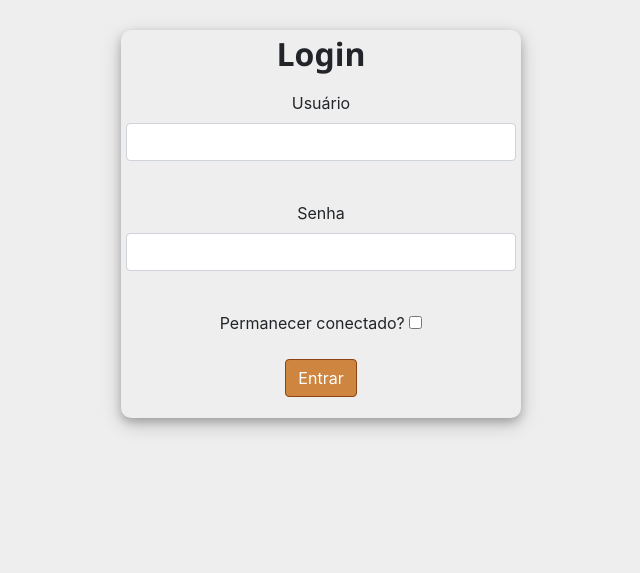
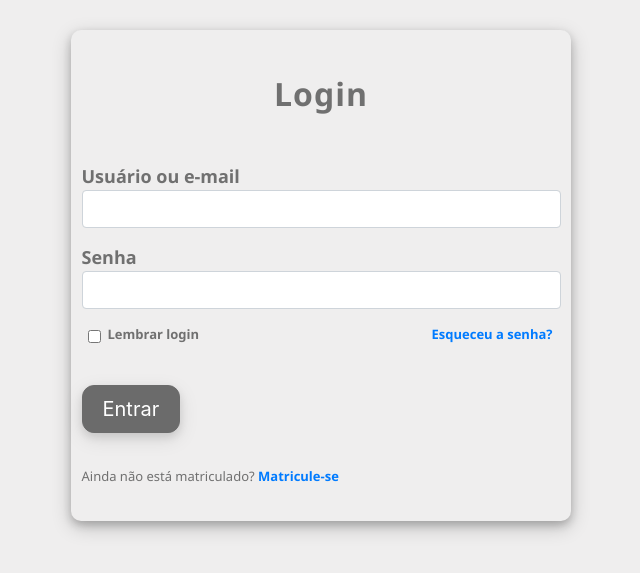
Before and after one commit to caioguedesam/skoolit_engsoft, a Flask app: page /auth/login in a window 1280 px wide. Shown: the top 573 px of the page, without its empty margins (319-959 px from the left). Run offline with Flask 2, Linux system fonts and the light colour scheme; some libraries are stand-ins or nearby versions.

Commit message:
Design login quase pronto - Página de login quase idêntica à idealizada, restam: 	- Logo 	- Fonte correta (está usando uma muito parecida) 	- Design das mensagens de erro (estão no formato padrão)

```diff
--- a/skoolit/auth/static/login.css
+++ b/skoolit/auth/static/login.css
@@ -16,14 +16,25 @@ body {
 h2 {
   font-family: 'Segoe UI', Tahoma, Geneva, Verdana, sans-serif;
   font-weight: bold;
-  font-weight: 700; }
+  font-weight: 700;
+  color: #707070;
+  margin-top: 40px;
+  margin-bottom: 40px;
+  letter-spacing: 1px; }
 
 #login_form {
   margin-top: 10px;
   margin-bottom: 0; }
 
+.formLabel {
+  color: #707070;
+  font-family: 'Segoe UI', Tahoma, Geneva, Verdana, sans-serif;
+  font-weight: bold;
+  font-weight: 700;
+  font-size: large; }
+
 #login_box {
-  max-width: 400px;
+  max-width: 500px;
   margin: auto;
   margin-top: 30px;
   border-width: 0px !important;
@@ -34,7 +45,40 @@ h2 {
   padding: 5px; }
 
 .btn {
-  background-color: peru;
-  border-color: saddlebrown; }
+  background-color: #6B6B6B;
+  border-color: #6B6B6B;
+  padding-left: 20px;
+  padding-right: 20px;
+  border-radius: 12px;
+  box-shadow: 0 4px 8px 0 rgba(0, 0, 0, 0.1), 0 6px 20px 0 rgba(0, 0, 0, 0.1); }
+
+#lembrese {
+  font-family: 'Segoe UI', Tahoma, Geneva, Verdana, sans-serif;
+  font-weight: 700;
+  font-size: small;
+  color: #707070;
+  margin-left: 10px; }
+
+#esqueceu {
+  font-family: 'Segoe UI', Tahoma, Geneva, Verdana, sans-serif;
+  font-weight: 700;
+  font-size: small;
+  color: #707070; }
+
+#esqueceu a:link {
+  color: #707070; }
+
+#lowerLoginBox {
+  margin-bottom: 30px; }
+
+#lowerLoginBox span {
+  font-family: 'Segoe UI', Tahoma, Geneva, Verdana, sans-serif;
+  font-weight: 500;
+  font-size: small;
+  color: #707070;
+  margin-top: 10px; }
+#lowerLoginBox a:link {
+  font-weight: 700;
+  color: #707070; }
 
 /*# sourceMappingURL=login.css.map */
--- a/skoolit/auth/static/login.scss
+++ b/skoolit/auth/static/login.scss
@@ -24,6 +24,10 @@ h2{
     font-family: 'Segoe UI', Tahoma, Geneva, Verdana, sans-serif;
     font-weight: bold;
     font-weight: 700;
+    color: #707070;
+    margin-top: 40px;
+    margin-bottom: 40px;
+    letter-spacing: 1px;
 }
 
 #login_form{
@@ -31,8 +35,16 @@ h2{
     margin-bottom: 0;
 }
 
+.formLabel{
+    color: #707070;
+    font-family: 'Segoe UI', Tahoma, Geneva, Verdana, sans-serif;
+    font-weight: bold;
+    font-weight: 700;
+    font-size: large;
+}
+
 #login_box{
-    max-width: 400px;
+    max-width:500px;
     margin: auto;
     margin-top: 30px;
     border-width: 0px !important;
@@ -47,6 +59,51 @@ h2{
 }
 
 .btn{
-    background-color: peru;
-    border-color: saddlebrown;
+    background-color: #6B6B6B;
+    border-color: #6B6B6B;
+    padding-left: 20px;
+    padding-right: 20px;
+    border-radius: 12px;
+    box-shadow: 0 4px 8px 0
+        rgba(0, 0, 0, 0.1), 0
+        6px 20px 0 rgba(0, 0, 0, 0.1);
 }
+
+#lembrese{
+    font-family: 'Segoe UI', Tahoma, Geneva, Verdana, sans-serif;
+    font-weight: 700;
+    font-size: small;
+    color: #707070;
+    margin-left: 10px;
+}
+
+#esqueceu{
+    font-family: 'Segoe UI', Tahoma, Geneva, Verdana, sans-serif;
+    font-weight: 700;
+    font-size: small;
+    color: #707070;
+}
+
+#esqueceu{
+    a:link{
+        color: #707070;
+    }
+}
+
+#lowerLoginBox{
+    margin-bottom: 30px;
+}
+
+#lowerLoginBox{
+    span{
+        font-family: 'Segoe UI', Tahoma, Geneva, Verdana, sans-serif;
+        font-weight: 500;
+        font-size: small;
+        color: #707070;
+        margin-top: 10px;
+    }
+    a:link{
+        font-weight: 700;
+        color: #707070;
+    }
+}
--- a/skoolit/auth/templates/login.html
+++ b/skoolit/auth/templates/login.html
@@ -23,31 +23,53 @@
 
 <div id="login_box" class="border border-dark rounded">
     <div class="d-flex text-center flex-wrap align-items-center justify-content-center">
-        <h2>Login</h1>
+        <h2>Login</h2>
     </div>
 
-    <div class="d-flex text-center flex-wrap align-items-center justify-content-center">
-
+    <div class="d-flex flex-nowrap text-center align-items-center justify-content-center">
         <form id='login_form' action="" method="post" novalidate>
             {{ form.hidden_tag() }}
             <p>
-                {{ form.nome.label }}<br>
-                {{ form.nome(class="form-control",size=32) }}<br>
+                <!-- <span class='formLabel float-left'>{{ form.nome.label }}</span><br> -->
+                <span class='formLabel float-left'>Usuário ou e-mail</span><br>
+                {{ form.nome(class="form-control",size=40) }}
                 {% for error in form.nome.errors %}
                 <span style="color: red;">[{{ error }}]</span>
                 {% endfor %}
             </p>
             <p>
-                {{ form.senha.label }}<br>
-                {{ form.senha(class="form-control",size=32) }}<br>
+                <!-- <span class='formLabel float-left'>{{ form.senha.label }}</span><br> -->
+                <span class='formLabel float-left'>Senha</span><br>
+                {{ form.senha(class="form-control",size=20) }}
                 {% for error in form.senha.errors %}
                 <span style="color: red;">[{{ error }}]</span>
                 {% endfor %}
             </p>
-            <p>
-                {{ form.rememberme.label }}   {{ form.rememberme }}
-            </p>
-            <p>{{ form.submit(class="btn btn-primary") }}</p>
+            <div class="d-flex flex-nowrap">
+                <div class="ml-3 flex-grow-1 bd-highlight">
+                    <p id="lembrese" class="float-left">
+                        {{ form.rememberme (id="lembrebox",class="form-check-input") }}
+                        <label class="form-check-label" for="lembrebox">Lembrar login</label>
+                    </p>
+                </div>
+                <div class="mr-2 bd-highlight">
+                    <div id="esqueceu" class="">
+                        <a href="" class="float-right">Esqueceu a senha?</a>
+                    </div>
+                </div>
+            </div>
+
+
+            <br>
+            <div id="lowerLoginBox" class="container">
+                <div class="row">
+                    {{ form.submit(class="btn btn-primary btn-lg") }}
+                </div>
+                <br>
+                <div class="row">
+                    <span class="float-left">Ainda não está matriculado? <a href="">Matricule-se</a></span>
+                </div>
+            </div>
 
             {% with message = get_flashed_messages() %}
                 {% if message %}
@@ -58,7 +80,11 @@
         </form>
     </div>
 
-    {# <p class="text-center">Not an user yet? <a href="{{url_for('register')}}">Register</a></p> #}
+    <div class="d-flex text-center flex-wrap">
+
+    </div>
+
+
 </div>
 
 
```
Also changed, not shown: 1 other file.
